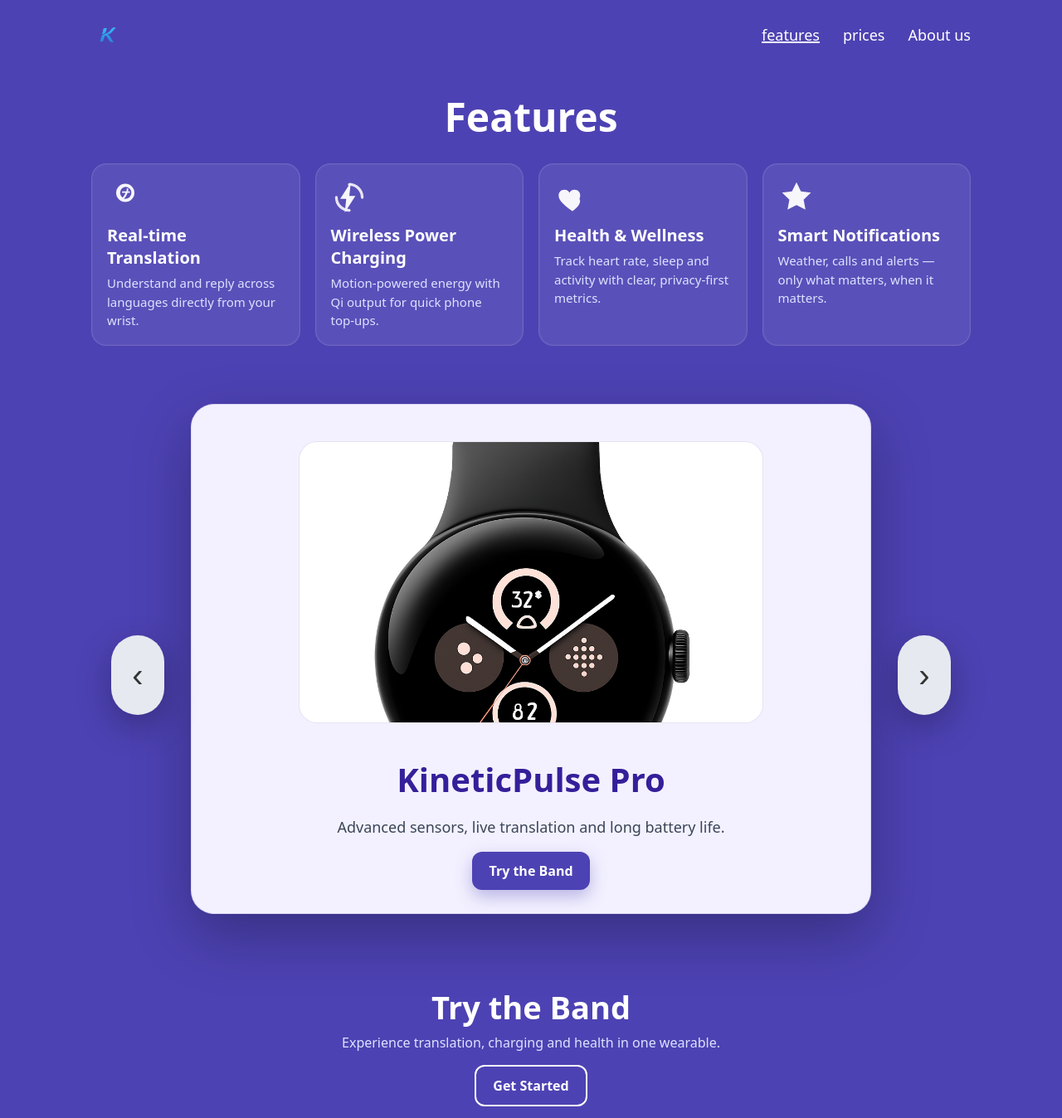
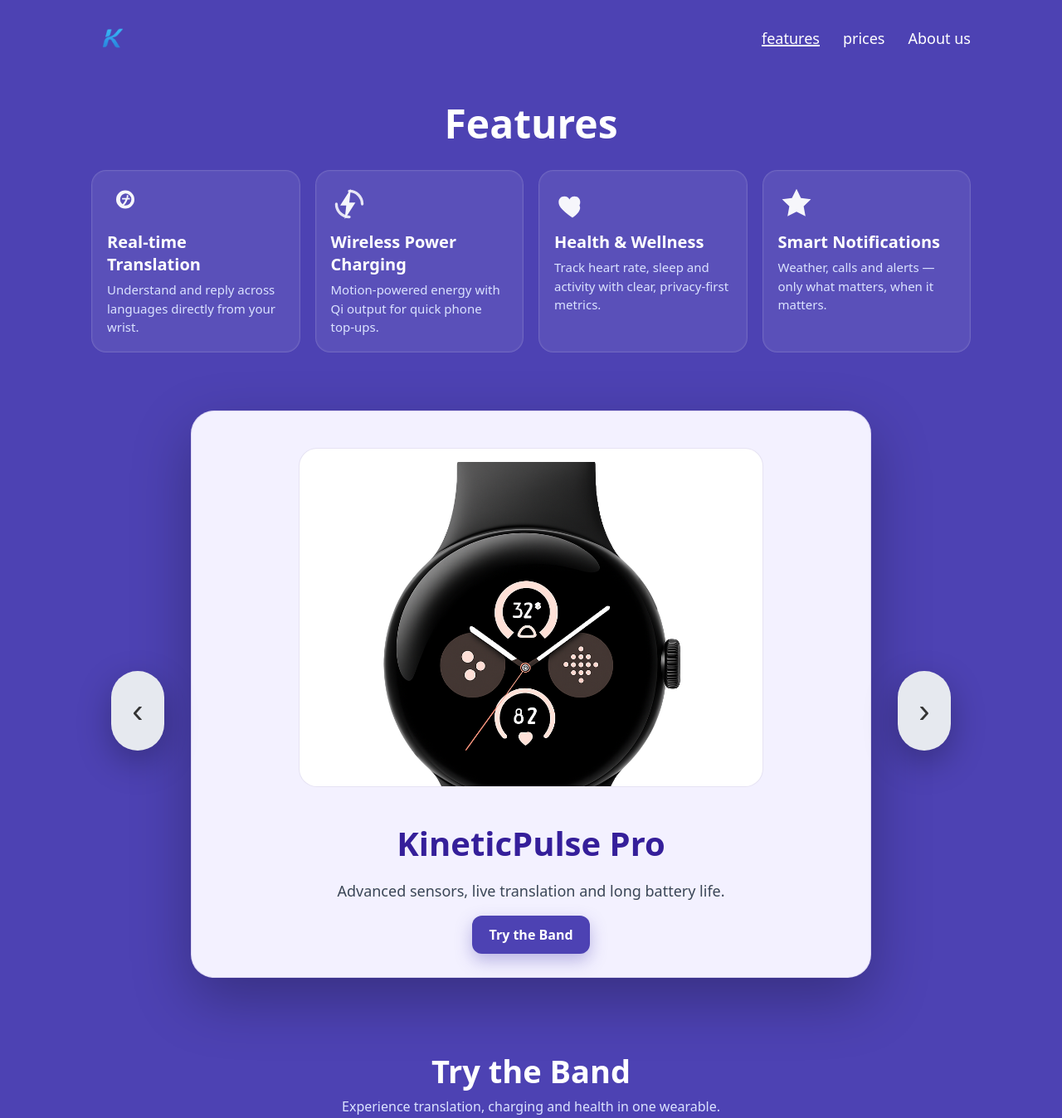
Before and after one commit to KineticPulse013/Product-Features, a plain HTML site: page index.html in a window 1280 px wide. Shown: the top 1348 px of the page at 83% size. Drawn offline with Linux system fonts and the light colour scheme.

Commit message:
Update logo and photo frame styles in CSS
Adjusted logo and photo frame dimensions for better responsiveness and aesthetics.

```diff
--- a/style.css
+++ b/style.css
@@ -39,12 +39,18 @@ body{
 /* Logo sans cercle ni fond */
 .logo{
   display:flex; align-items:center;
-  width:auto; height:48px;
+  width:auto; height:56px;        /* zone cliquable un peu plus grande */
   border:0; background:transparent;
 }
 .logo img{
   display:block;
-  height:40px; width:auto;
+  height:52px;                    /* ← taille réelle du logo (desktop) */
+  width:auto;
+}
+
+@media (max-width:860px){
+  .logo{ height:48px }
+  .logo img{ height:44px }        /* ← un peu plus petit sur mobile */
 }
 
 .main-nav{margin-left:auto;display:flex;gap:28px}
@@ -115,20 +121,27 @@ body{
 .photo-frame{
   position:relative;
   width:min(560px,86vw);
-  height:clamp(220px,40vw,340px);
+  height:clamp(220px, 32vw, 420px);   /* ↓ un peu moins haut et plus flexible */
   border-radius:22px;
   border:1px solid var(--panel-border);
-  background:#fff; /* fond neutre derrière la PNG transparente */
-  display:grid; place-items:center; overflow:hidden;
+  background:#fff;
+  display:grid; place-items:center;
+  overflow:hidden;
+  padding:16px;                       /* ← espace autour de l'image */
 }
-.placeholder{ color:#111; font-weight:700; opacity:.75 }
+
 .photo-frame img{
   display:block;
-  width:100%; height:100%;
-  object-fit:contain; background:transparent;
+  max-width:100%;
+  max-height:100%;
+  width:auto;                         /* ← évite l’étirement */
+  height:auto;                        /* ← évite l’étirement */
+  object-fit:contain;                 /* ← garantit que tout l’objet est visible */
+  background:transparent;
   opacity:0; transform:scale(.98);
   transition:opacity .35s ease, transform .35s ease;
 }
+
 .photo-frame.loaded .placeholder{ display:none }
 .photo-frame img.ready{ opacity:1; transform:scale(1) }
 
```
